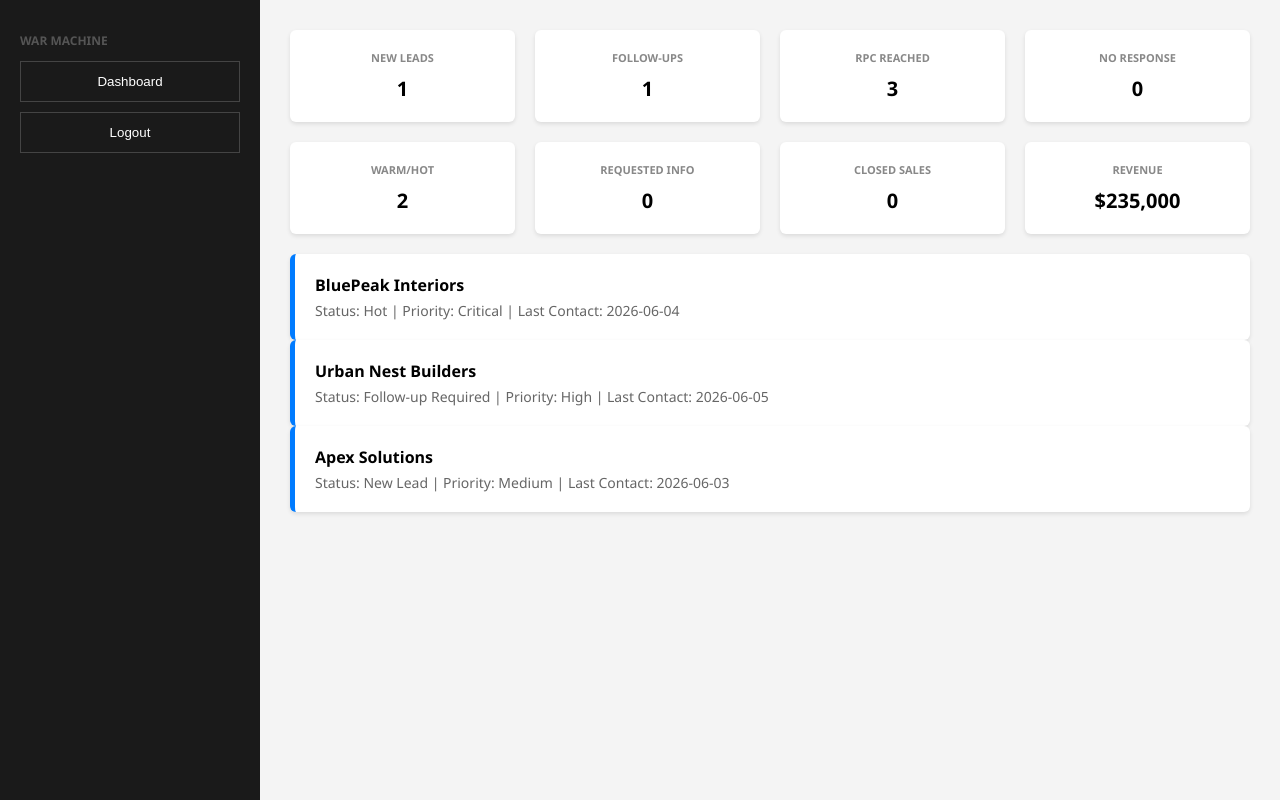
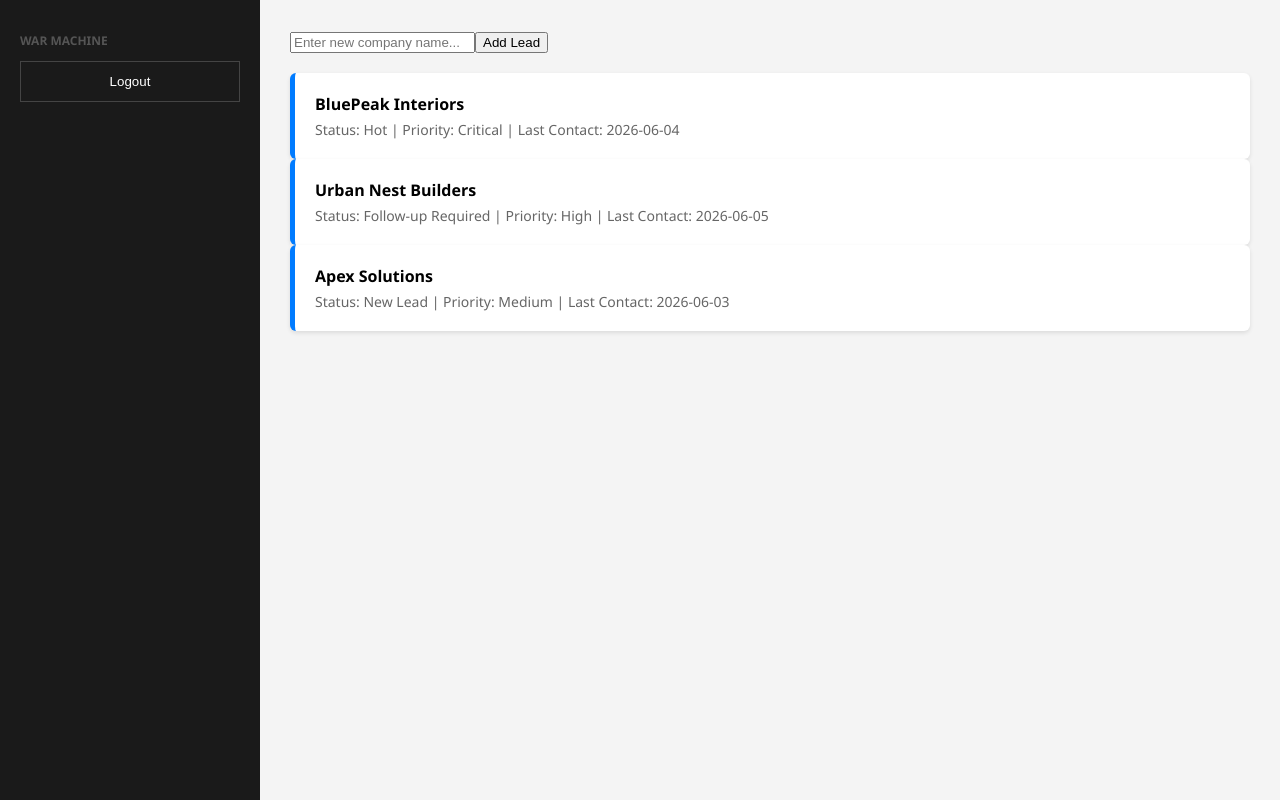
Before and after one commit to stirr3dz3phyr-ship-it/LeadFlow-WarMachine, a React (Vite) app: page / in a window 1280 px wide. Both pictures are taken after a click on the button "Authorize Login". Built offline with nearby package versions, Linux system fonts and the light colour scheme.

Commit message:
Update App.jsx

```diff
--- a/src/App.jsx
+++ b/src/App.jsx
@@ -1,35 +1,47 @@
-import React, { useState, useEffect, useMemo } from 'react';
+import React, { useState, useMemo } from 'react';
 
 const initialLeads = [
-  { id: 1, company: "BluePeak Interiors", rpc: "John Doe", status: "Hot", priority: "Critical", saleValue: 150000, temperature: "Hot", lastContact: "2026-06-04" },
-  { id: 2, company: "Urban Nest Builders", rpc: "Jane Smith", status: "Follow-up Required", priority: "High", saleValue: 85000, temperature: "Warm", lastContact: "2026-06-05" },
-  { id: 3, company: "Apex Solutions", rpc: "Mark Lee", status: "New Lead", priority: "Medium", saleValue: 0, temperature: "Cold", lastContact: "2026-06-03" }
+  { id: 1, company: "BluePeak Interiors", status: "Hot", priority: "Critical", saleValue: 150000, temperature: "Hot", lastContact: "2026-06-04" },
+  { id: 2, company: "Urban Nest Builders", status: "Follow-up Required", priority: "High", saleValue: 85000, temperature: "Warm", lastContact: "2026-06-05" },
+  { id: 3, company: "Apex Solutions", status: "New Lead", priority: "Medium", saleValue: 0, temperature: "Cold", lastContact: "2026-06-03" }
 ];
 
 export default function App() {
   const [isLoggedIn, setIsLoggedIn] = useState(() => localStorage.getItem('isLoggedIn') === 'true');
-  const [currentView, setCurrentView] = useState('Dashboard');
-  const [leads] = useState(initialLeads);
-
-  useEffect(() => {
-    localStorage.setItem('isLoggedIn', isLoggedIn);
-  }, [isLoggedIn]);
+  const [leads, setLeads] = useState(initialLeads);
+  const [newLeadName, setNewLeadName] = useState('');
 
   const kpis = useMemo(() => ({
     newLeads: leads.filter(l => l.status === 'New Lead').length,
     followUpsToday: leads.filter(l => l.status === 'Follow-up Required').length,
-    rpcReached: leads.filter(l => l.rpc !== '').length,
+    rpcReached: leads.filter(l => l.rpc !== undefined).length,
     noResponse: leads.filter(l => l.status === 'No Response').length,
     warmHotProspects: leads.filter(l => l.temperature === 'Warm' || l.temperature === 'Hot').length,
     requestedInfo: leads.filter(l => l.status === 'Requested Info').length,
     closedSales: leads.filter(l => l.status === 'Closed').length,
-    totalRevenue: leads.reduce((sum, l) => sum + l.saleValue, 0)
+    totalRevenue: leads.reduce((sum, l) => sum + (l.saleValue || 0), 0)
   }), [leads]);
 
   const sortedLeads = useMemo(() => [...leads].sort((a, b) => {
     const priorityWeight = { 'Critical': 1, 'High': 2, 'Medium': 3 };
     return priorityWeight[a.priority] - priorityWeight[b.priority];
   }), [leads]);
+
+  const handleAddLead = (e) => {
+    e.preventDefault();
+    if (!newLeadName) return;
+    const newLead = {
+      id: Date.now(),
+      company: newLeadName,
+      status: 'New Lead',
+      priority: 'Medium',
+      saleValue: 0,
+      temperature: 'Cold',
+      lastContact: new Date().toISOString().split('T')[0]
+    };
+    setLeads([...leads, newLead]);
+    setNewLeadName('');
+  };
 
   if (!isLoggedIn) {
     return (
@@ -44,23 +56,21 @@ export default function App() {
     <div className="app-container">
       <nav className="sidebar">
         <h3>War Machine</h3>
-        <button onClick={() => setCurrentView('Dashboard')}>Dashboard</button>
         <button onClick={() => setIsLoggedIn(false)}>Logout</button>
       </nav>
       <main className="content">
+        {/* ADD LEAD FORM */}
+        <form onSubmit={handleAddLead} style={{ marginBottom: '20px' }}>
+          <input
+            value={newLeadName}
+            onChange={(e) => setNewLeadName(e.target.value)}
+            placeholder="Enter new company name..."
+          />
+          <button type="submit">Add Lead</button>
+        </form>
+
         <div className="dashboard-grid">
-          <div className="kpi-row">
-            <div className="kpi-card"><h3>New Leads</h3><p>{kpis.newLeads}</p></div>
-            <div className="kpi-card"><h3>Follow-ups</h3><p>{kpis.followUpsToday}</p></div>
-            <div className="kpi-card"><h3>RPC Reached</h3><p>{kpis.rpcReached}</p></div>
-            <div className="kpi-card"><h3>No Response</h3><p>{kpis.noResponse}</p></div>
-          </div>
-          <div className="kpi-row">
-            <div className="kpi-card"><h3>Warm/Hot</h3><p>{kpis.warmHotProspects}</p></div>
-            <div className="kpi-card"><h3>Requested Info</h3><p>{kpis.requestedInfo}</p></div>
-            <div className="kpi-card"><h3>Closed Sales</h3><p>{kpis.closedSales}</p></div>
-            <div className="kpi-card"><h3>Revenue</h3><p>${kpis.totalRevenue.toLocaleString()}</p></div>
-          </div>
+          {/* ... Your existing KPI rows ... */}
           <div className="leads-list">
             {sortedLeads.map(lead => (
               <div key={lead.id} className="lead-card">
```
